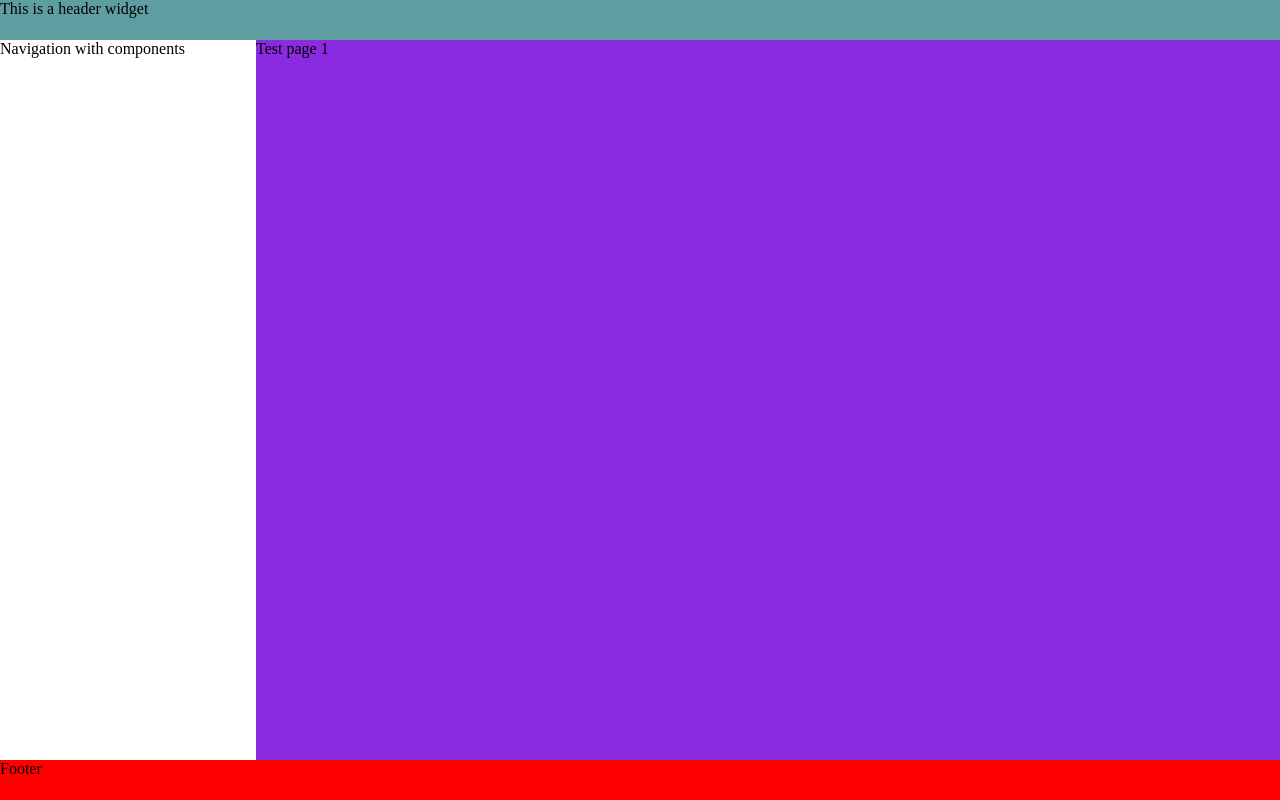
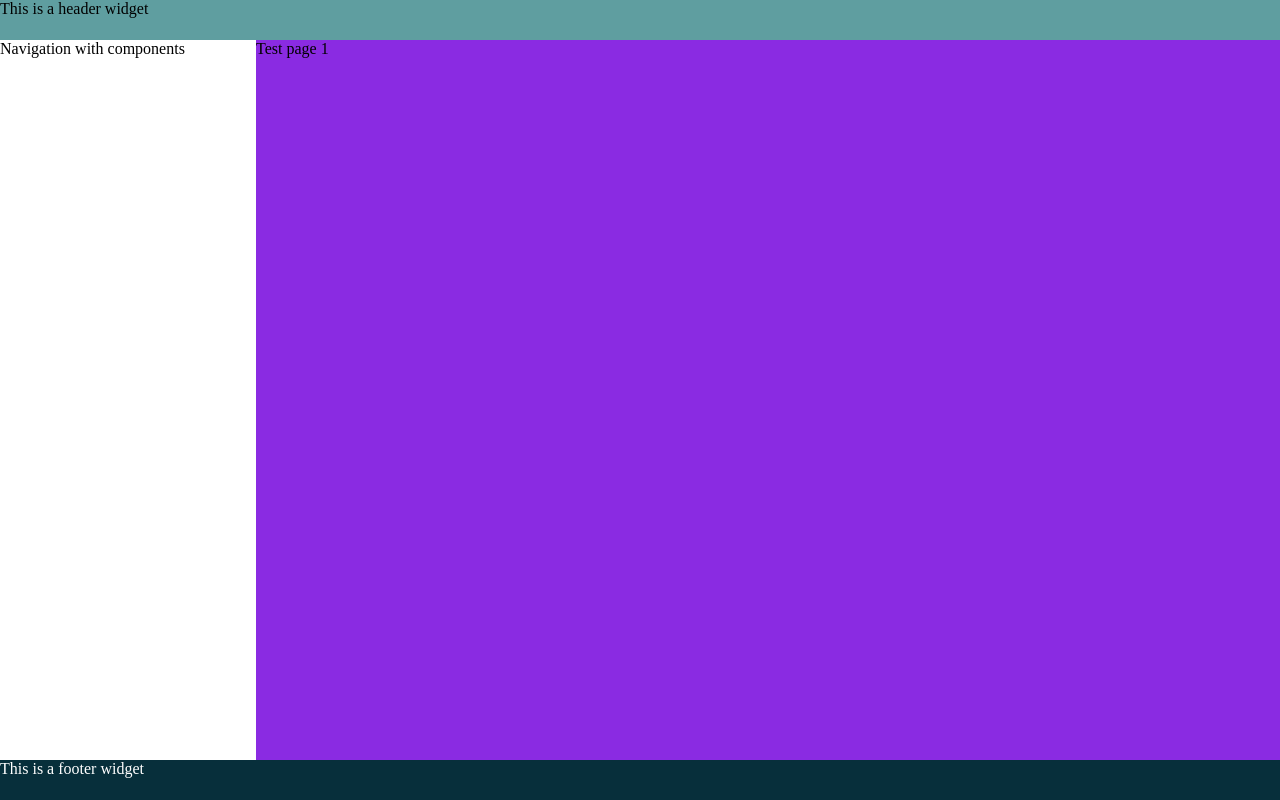
Before and after one commit to volodinSergey/my-ui-dashboard, a Vue app: page / in a window 1280 px wide. Built offline with nearby package versions, Linux system fonts and the light colour scheme.

Commit message:
[refactor: creating new widget]: created Footer widget component and replaced it in App.vue from simple footer to Footer widget

```diff
--- a/src/App.vue
+++ b/src/App.vue
@@ -1,5 +1,6 @@
 <script setup lang="ts">
 import Header from './widgets/Header.widget.vue'
+import Footer from './widgets/Footer.widget.vue'
 </script>
 
 <template>
@@ -12,7 +13,7 @@ import Header from './widgets/Header.widget.vue'
       <router-view></router-view>
     </main>
 
-    <footer class="footer">Footer</footer>
+    <Footer />
   </div>
 </template>
 
@@ -27,8 +28,4 @@ import Header from './widgets/Header.widget.vue'
   display: grid;
   grid-template-columns: minmax(150px, 20%) 1fr;
 }
-
-.footer {
-  background-color: red;
-}
 </style>
--- /dev/null
+++ b/src/widgets/Footer.widget.vue
@@ -0,0 +1,12 @@
+<script setup lang="ts"></script>
+
+<template>
+  <header class="footer">This is a footer widget</header>
+</template>
+
+<style scoped>
+.footer {
+  background-color: rgb(7, 47, 59);
+  color: #fff;
+}
+</style>
```
